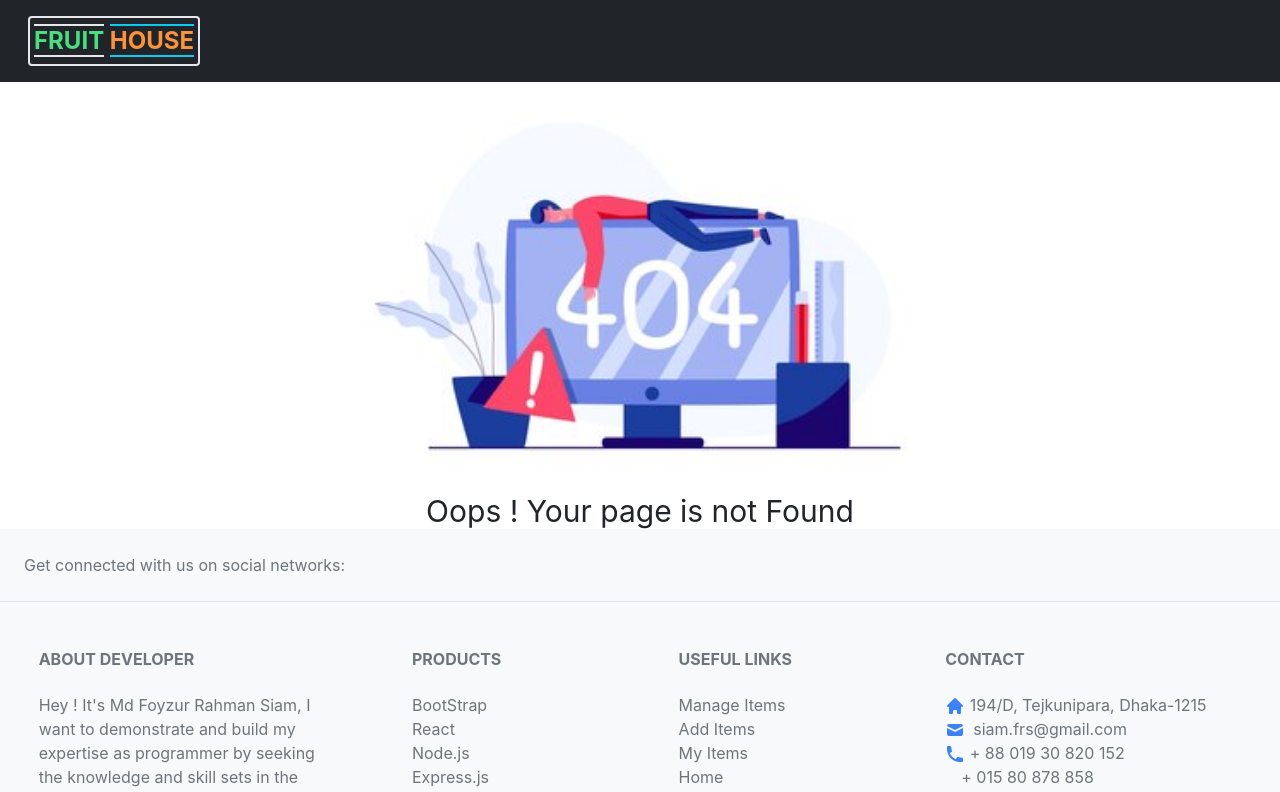
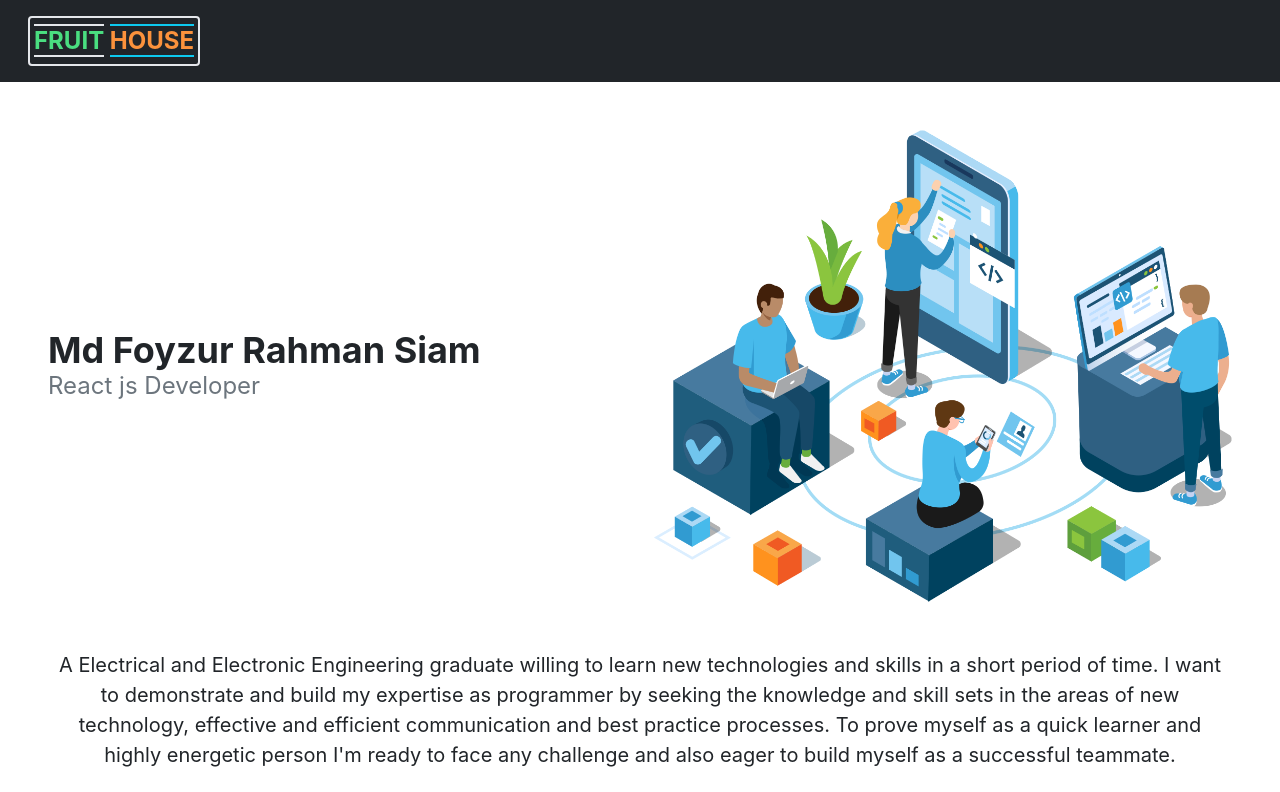
Before and after one commit to frsiam/fruithouse-mangement-client-side, a React (Create React App) app: page /about in a window 1280 px wide. Shown: the top 792 px of the page. Built offline with nearby package versions, Linux system fonts and the light colour scheme; no server answers.

Commit message:
about page added

```diff
--- a/src/App.js
+++ b/src/App.js
@@ -13,6 +13,7 @@ import { ToastContainer } from 'react-toastify';
 import 'react-toastify/dist/ReactToastify.css';
 import AddItem from './pages/AddItem/AddItem';
 import MyItems from './pages/MyItems/MyItems';
+import About from './pages/About/About';
 
 function App() {
   const navigate = useNavigate()
@@ -42,6 +43,7 @@ function App() {
             <ManageInventory />
           </RequireAuth>
         } />
+        <Route path='/about' element={<About />} />
         <Route path='/login' element={<Login />} />
         <Route path='/register' element={<Register />} />
         <Route path='/blogs' element={<Blogs />} />
--- /dev/null
+++ b/src/pages/About/About.js
@@ -0,0 +1,25 @@
+import React from 'react';
+import banner from '../../images/bannerImg.png';
+
+const About = () => {
+    return (
+        <div className='container my-5 position-relative min-vh-100 px-12'>
+            <div className='hero-area row'>
+                <div className="col-12 col-md-6 d-flex align-items-center">
+                    <div>
+                        <h1 className='fw-bold text-4xl'>Md Foyzur Rahman Siam</h1>
+                        <h3 className='text-secondary text-2xl'>React js Developer</h3>
+                    </div>
+                </div>
+                <div className="col-12 col-md-6">
+                    <img src={banner} className='img-fluid' alt="" />
+                </div>
+            </div>
+            <div className='mt-5'>
+                <p className='fs-5 text-center'>A Electrical and Electronic Engineering graduate willing to learn new technologies and skills in a short period of time. I want to demonstrate and build my expertise as programmer by seeking the knowledge and skill sets in the areas of new technology, effective and efficient communication and best practice processes. To prove myself as a quick learner and highly energetic person I'm ready to face any challenge and also eager to build myself as a successful teammate.</p>
+            </div>
+        </div>
+    );
+};
+
+export default About;
--- a/src/pages/AddItem/AddItem.js
+++ b/src/pages/AddItem/AddItem.js
@@ -63,12 +63,12 @@ const AddItem = () => {
                     <div className="row mb-4">
                         <div className="col">
                             <div className="form-outline">
-                                <input name='price' type="text" id="form6Example3" className="form-control" placeholder='Item Price' required />
+                                <input name='price' type="number" id="form6Example3" className="form-control" placeholder='Item Price' required />
                             </div>
                         </div>
                         <div className="col">
                             <div className="form-outline">
-                                <input name='quantity' type="text" id="form6Example4" className="form-control" placeholder='Quantity' required />
+                                <input name='quantity' type="number" id="form6Example4" className="form-control" placeholder='Quantity' required />
                             </div>
                         </div>
                     </div>
--- a/src/pages/Inventory/Inventory.js
+++ b/src/pages/Inventory/Inventory.js
@@ -108,7 +108,7 @@ const Inventory = () => {
                 <div className="my-3 row w-100">
                     <div className='col-12 col-md-6 text-center'>
                         <form onSubmit={handleUpdateItem} className="d-flex my-3 md:w-3/4 lg:w-1/2 mx-auto">
-                            <input name='quantity' className="form-control me-2" type="text" placeholder="Quntity" aria-label="Search" />
+                            <input name='quantity' className="form-control me-2" type="number" placeholder="Quntity" aria-label="Search" required />
                             <button className="btn btn-outline-dark rounded-0">Restock</button>
                         </form>
                     </div>
--- a/src/pages/Shared/Header/Header.js
+++ b/src/pages/Shared/Header/Header.js
@@ -31,7 +31,7 @@ const Header = () => {
                             <Link className="nav-link text-info font-semibold" aria-current="page" to="/">Home</Link>
                         </li>
                         <li className="nav-item">
-                            <Link className="nav-link text-info font-semibold" to="about">About</Link>
+                            <Link className="nav-link text-info font-semibold" to="/about">About</Link>
                         </li>
                         <li className="nav-item">
                             <Link className="nav-link text-info font-semibold" to="blogs">Blogs</Link>
@@ -39,7 +39,7 @@ const Header = () => {
                     </ul>
                     <div className="d-flex align-items-center">
                         {
-                            user && <Link className="text-teal-300 font-semibold me-2 hover:border-b-2 hover:text-orange-600" to="manageinventory">Manage</Link>
+                            user && <Link className="text-teal-300 font-semibold me-2 hover:border-b-2 hover:text-orange-600" to="manageinventory">Manage Inventories</Link>
                         }
                         {
                             user && <Link className="text-teal-200 font-semibold me-2 hover:border-b-2 hover:text-orange-600" to="additem">Add Item</Link>
--- a/src/pages/Singleinventory/Singleinventory.js
+++ b/src/pages/Singleinventory/Singleinventory.js
@@ -16,7 +16,7 @@ const Singleinventory = ({ inventory, desc }) => {
                     <h1 className='font-bold mt-2'>Supplier Name: <span className='text-blue-600'>{supplierName}</span></h1>
                     <p className='mb-2'>{desc}...</p>
                     <Link to={`inventory/${_id}`}>
-                        <button className="btn btn-info rounded-0 w-100">Manage</button>
+                        <button className="btn btn-info rounded-0 w-100">Stock Update</button>
                     </Link>
                 </div>
             </div>
```
Also changed, not shown: src/images/bannerImg.png (added).
